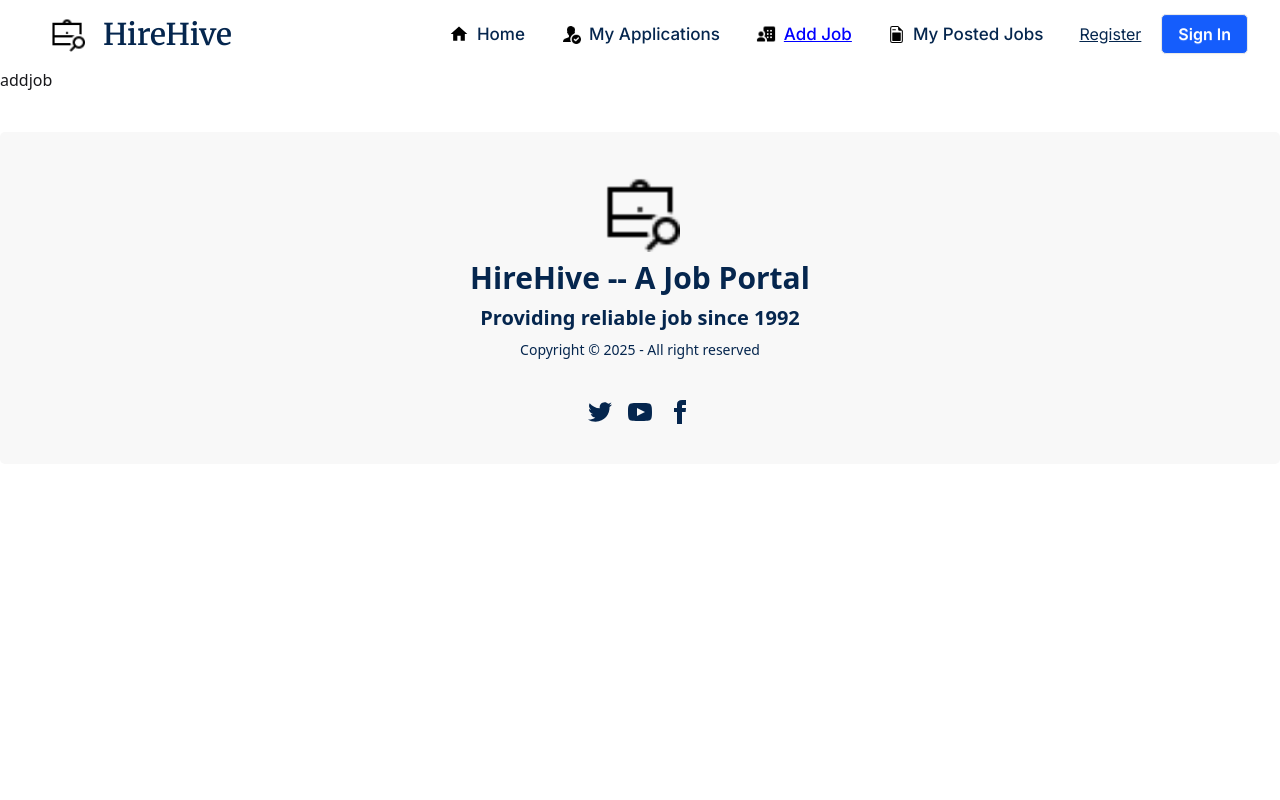
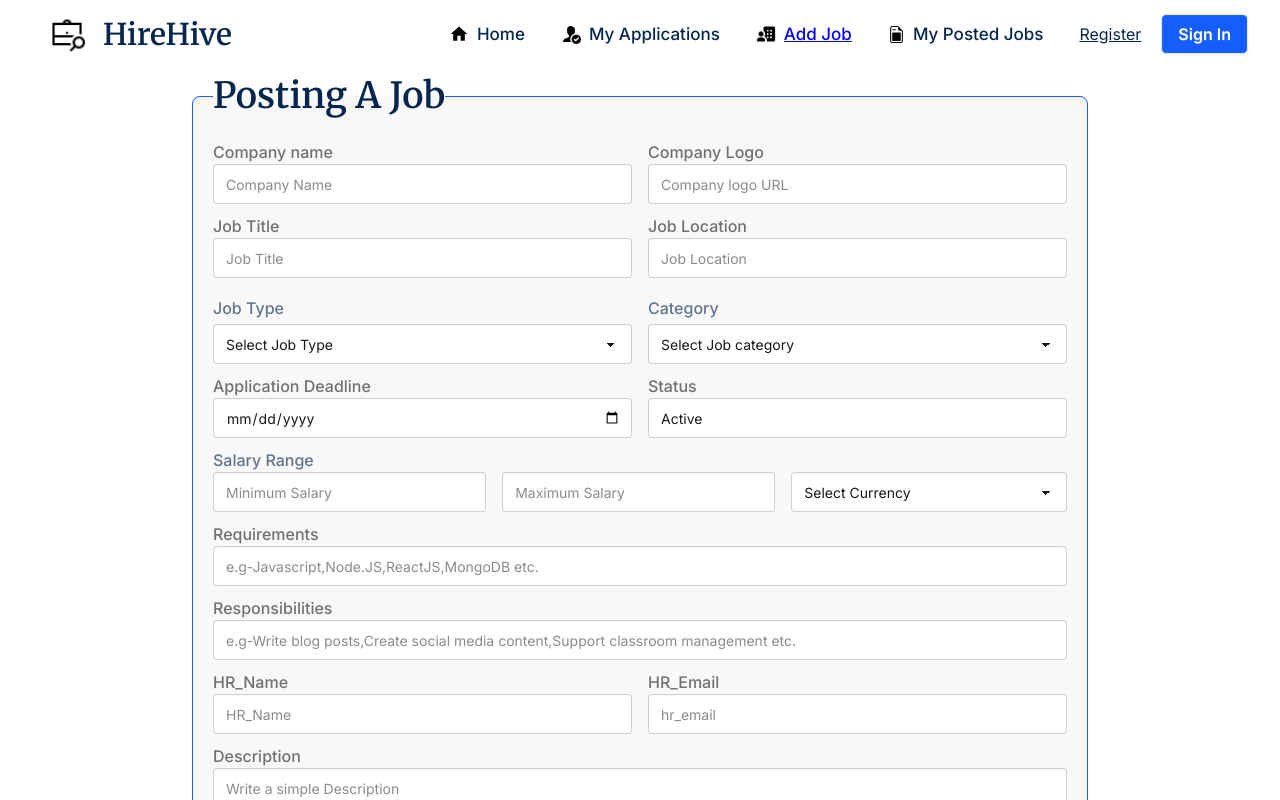
Before and after one commit to Pritom07/HireHive-client, a React (Vite) app: page /add-job in a window 1280 px wide. Built offline with nearby package versions, Linux system fonts and the light colour scheme; no server answers.

Commit message:
Add page design complete

```diff
--- a/src/Pages/AddJob/AddJob.jsx
+++ b/src/Pages/AddJob/AddJob.jsx
@@ -1,7 +1,233 @@
 const AddJob = () => {
+  const handleAddJob = (e) => {
+    e.preventDefault();
+    const formData = new FormData(e.target);
+    const initialEntries = Object.fromEntries(formData.entries());
+    initialEntries.requirements = initialEntries.requirements.split(",");
+    initialEntries.responsibilities =
+      initialEntries.responsibilities.split(",");
+    const { min, max, currency, ...formEntriesData } = initialEntries;
+    formEntriesData.salaryRange = { min, max, currency };
+  };
+
   return (
-    <div>
-      <h1>addjob</h1>
+    <div className="max-w-4xl mx-auto">
+      <form onSubmit={handleAddJob} className="font-inter">
+        <fieldset className="fieldset bg-base-200 border-blue-600 rounded-box w-full border p-5">
+          <legend className="fieldset-legend text-4xl font-merriweather text-[#05264e]">
+            Posting A Job
+          </legend>
+
+          <div className="flex justify-between gap-4">
+            <div className="w-[50%]">
+              <label className="label font-medium text-[16px]">
+                Company name
+              </label>
+              <input
+                type="text"
+                className="input w-[100%] focus:outline-none focus:border-[#05264e]"
+                placeholder="Company Name"
+                name="company"
+                required
+              />
+            </div>
+            <div className="w-[50%]">
+              <label className="label font-medium text-[16px]">
+                Company Logo
+              </label>
+              <input
+                type="url"
+                className="input w-[100%] focus:outline-none focus:border-[#05264e]"
+                placeholder="Company logo URL"
+                name="company_logo"
+                required
+              />
+            </div>
+          </div>
+
+          <div className="flex justify-between gap-4 mt-1">
+            <div className="w-[50%]">
+              <label className="label font-medium text-[16px]">Job Title</label>
+              <input
+                type="text"
+                className="input w-[100%] focus:outline-none focus:border-[#05264e]"
+                placeholder="Job Title"
+                name="title"
+                required
+              />
+            </div>
+            <div className="w-[50%]">
+              <label className="label font-medium text-[16px]">
+                Job Location
+              </label>
+              <input
+                type="text"
+                className="input w-[100%] focus:outline-none focus:border-[#05264e]"
+                placeholder="Job Location"
+                name="location"
+                required
+              />
+            </div>
+          </div>
+
+          <div className="flex justify-between gap-4 mt-1">
+            <div className="w-[50%]">
+              <legend className="fieldset-legend font-medium text-[16px] text-slate-500">
+                Job Type
+              </legend>
+              <select
+                name="jobType"
+                defaultValue="Select Job Type"
+                className="select w-[100%] focus:outline-none focus:border-[#05264e]"
+                required
+              >
+                <option disabled={true}>Select Job Type</option>
+                <option>Hybrid</option>
+                <option>Remote</option>
+                <option>PartTime</option>
+                <option>Contractual</option>
+                <option>Intern</option>
+                <option>Full Time</option>
+              </select>
+            </div>
+            <div className="w-[50%]">
+              <legend className="fieldset-legend font-medium text-[16px] text-slate-500">
+                Category
+              </legend>
+              <select
+                name="category"
+                defaultValue="Select Job category"
+                className="select w-[100%] focus:outline-none focus:border-[#05264e]"
+                required
+              >
+                <option disabled={true}>Select Job category</option>
+                <option>Engineering</option>
+                <option>Marketing</option>
+                <option>Finance</option>
+                <option>Teaching</option>
+                <option>Management</option>
+                <option>Data Science</option>
+                <option>Development</option>
+                <option>Design</option>
+              </select>
+            </div>
+          </div>
+
+          <div className="flex justify-between items-center gap-4 mt-1">
+            <div className="w-[50%]">
+              <label className="label font-medium text-[16px]">
+                Application Deadline
+              </label>
+              <input
+                type="date"
+                className="input w-[100%] focus:outline-none focus:border-[#05264e]"
+                placeholder="Application Deadline"
+                name="applicationDeadline"
+                required
+              />
+            </div>
+            <div className="w-[50%]">
+              <label className="label font-medium text-[16px]">Status</label>
+              <input
+                type="text"
+                className="input w-[100%] focus:outline-none focus:border-[#05264e]"
+                name="status"
+                defaultValue="Active"
+              />
+            </div>
+          </div>
+          <div className="mt-1">
+            <label className="font-medium text-[16px] text-slate-500">
+              Salary Range
+            </label>
+            <div className="flex gap-4">
+              <input
+                type="text"
+                className="input focus:outline-none focus:border-[#05264e]"
+                placeholder="Minimum Salary"
+                name="min"
+                required
+              />
+              <input
+                type="text"
+                className="input focus:outline-none focus:border-[#05264e]"
+                placeholder="Maximum Salary"
+                name="max"
+                required
+              />
+              <select
+                name="currency"
+                defaultValue="Select Currency"
+                className="select focus:outline-none focus:border-[#05264e]"
+              >
+                <option disabled={true}>Select Currency</option>
+                <option>bdt</option>
+                <option>dolor</option>
+                <option>rupee</option>
+              </select>
+            </div>
+          </div>
+          <div className="mt-1">
+            <label className="label font-medium text-[16px]">
+              Requirements
+            </label>
+            <input
+              type="text"
+              className="input w-[100%] focus:outline-none focus:border-[#05264e]"
+              name="requirements"
+              placeholder="e.g-Javascript,Node.JS,ReactJS,MongoDB etc."
+              required
+            />
+          </div>
+          <div className="mt-1">
+            <label className="label font-medium text-[16px]">
+              Responsibilities
+            </label>
+            <input
+              type="text"
+              className="input w-[100%] focus:outline-none focus:border-[#05264e]"
+              name="responsibilities"
+              placeholder="e.g-Write blog posts,Create social media content,Support classroom management etc."
+              required
+            />
+          </div>
+          <div className="flex justify-between items-center gap-4 mt-1">
+            <div className="w-[50%]">
+              <label className="label font-medium text-[16px]">HR_Name</label>
+              <input
+                type="text"
+                className="input w-[100%] focus:outline-none focus:border-[#05264e]"
+                name="hr_name"
+                placeholder="HR_Name"
+                required
+              />
+            </div>
+            <div className="w-[50%]">
+              <label className="label font-medium text-[16px]">HR_Email</label>
+              <input
+                type="email"
+                className="input w-[100%] focus:outline-none focus:border-[#05264e]"
+                name="HR_Email"
+                placeholder="hr_email"
+                required
+              />
+            </div>
+          </div>
+          <div className="mt-1">
+            <label className="label font-medium text-[16px]">Description</label>
+            <input
+              type="text"
+              className="input w-[100%] focus:outline-none focus:border-[#05264e]"
+              name="description"
+              placeholder="Write a simple Description"
+              required
+            />
+          </div>
+        </fieldset>
+        <button className="w-full bg-blue-600 text-white hover:bg-[#05264e] p-2 mt-4 rounded-[5px] cursor-pointer font-semibold">
+          Post Job
+        </button>
+      </form>
     </div>
   );
 };
```
